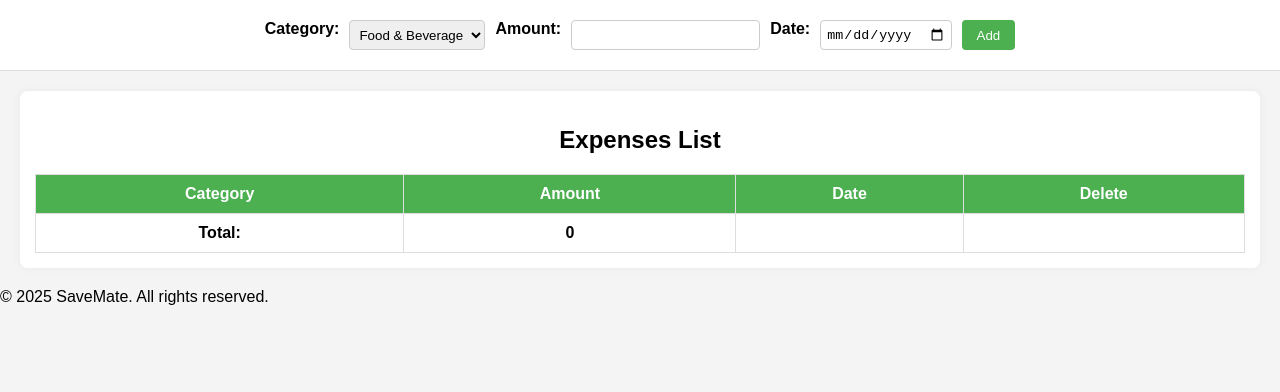
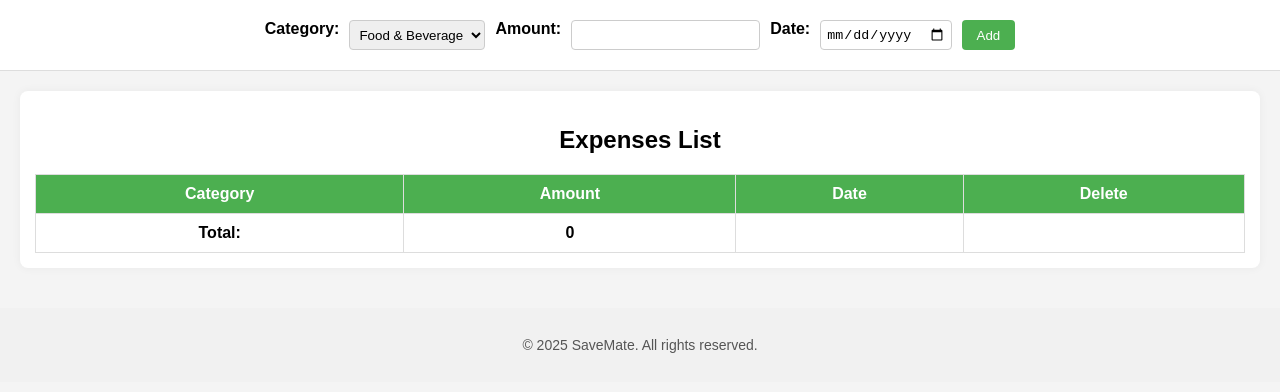
Before and after one commit to saipolipalli/SaveMate, a plain HTML site: page dashboard.html in a window 1280 px wide. Shown: the part 78-470 px from the top of the page. Drawn offline with Linux system fonts and the light colour scheme; sample sign-in values are in the browser's storage.

Commit message:
Update style.css

```diff
--- a/style.css
+++ b/style.css
@@ -11,7 +11,14 @@ h1, h2 {
   text-align: center;
   margin-top: 20px;
 }
-
+footer {
+  text-align: center;
+  padding: 15px;
+  margin-top: 40px;
+  background-color: #f1f1f1;
+  font-size: 14px;
+  color: #555;
+}
 /* ---------------------
    Dashboard Page Styling
 ------------------------ */
@@ -136,4 +143,5 @@ button[onclick="logout()"] {
 /* Center the switch link */
 .centered-text {
   text-align: center;
+
 }
```
